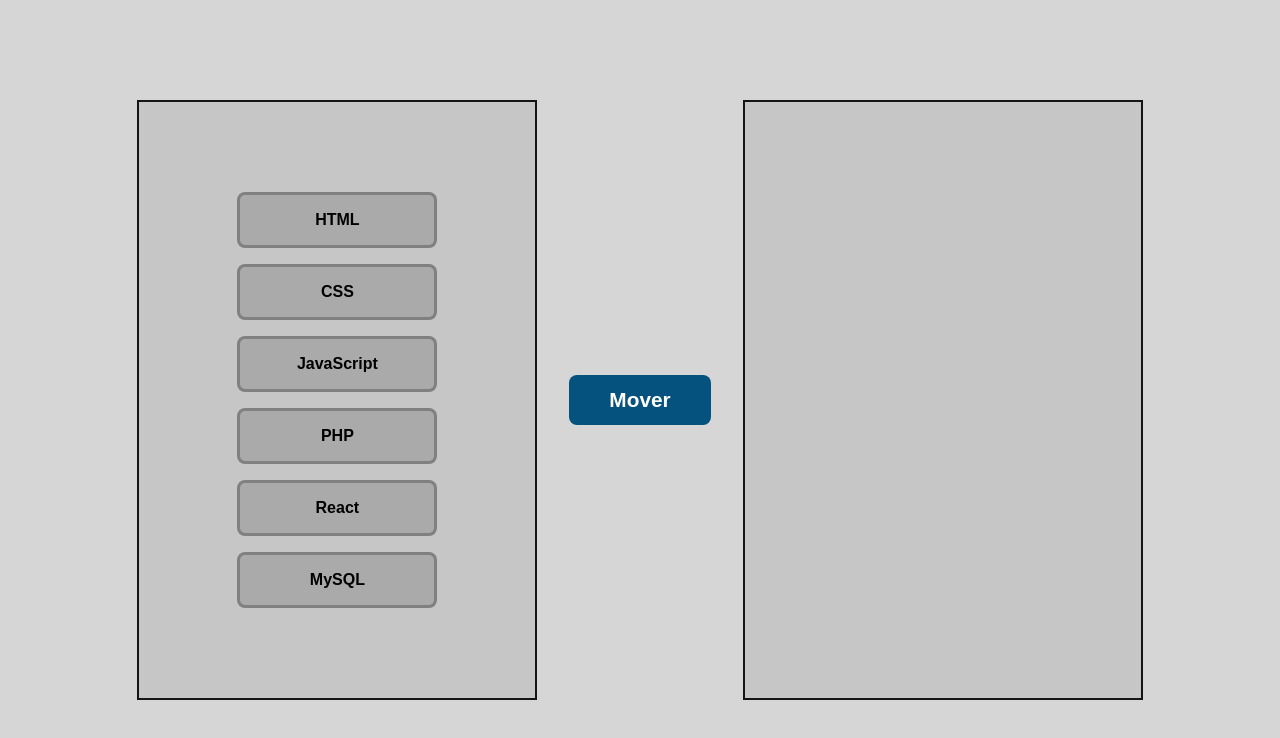
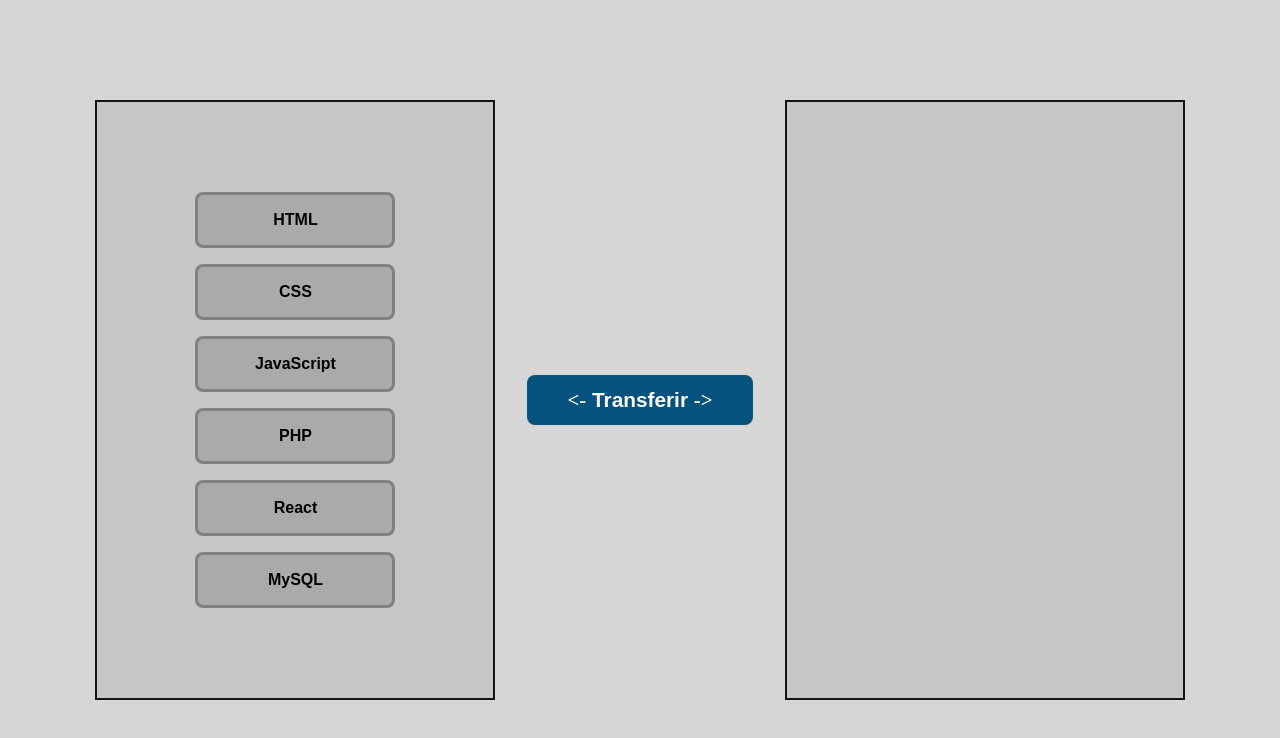
Before and after one commit to bruno-rodrigues0/estudos-js, a plain HTML site: page exercicios/01/index.html in a window 1280 px wide. Drawn offline with Linux system fonts and the light colour scheme.

Commit message:
add jetbrains mono to span

```diff
--- a/exercicios/01/index.html
+++ b/exercicios/01/index.html
@@ -18,7 +18,7 @@
             <div class="el" id="elem5">React</div>
             <div class="el" id="elem6">MySQL</div>
         </div>
-        <button class="move">Mover</button>
+        <button class="move"><span>&lt;-</span> Transferir <span>-&gt;</span></button>
         <div id="c2" class="content">
 
         </div>
--- a/exercicios/01/styles.css
+++ b/exercicios/01/styles.css
@@ -59,3 +59,7 @@ body{
     border-color: red;
     color: whi;
 }
+
+span{
+    font-family: "JetBrains Mono";
+}
```
